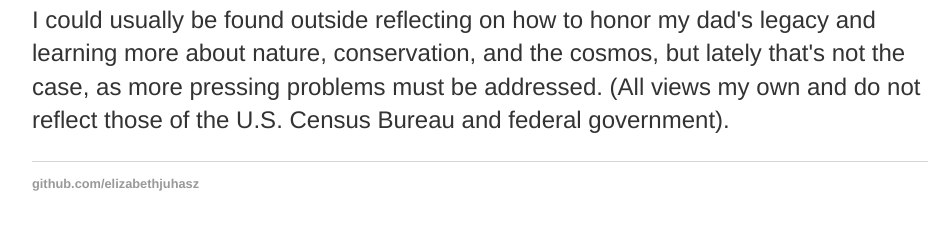
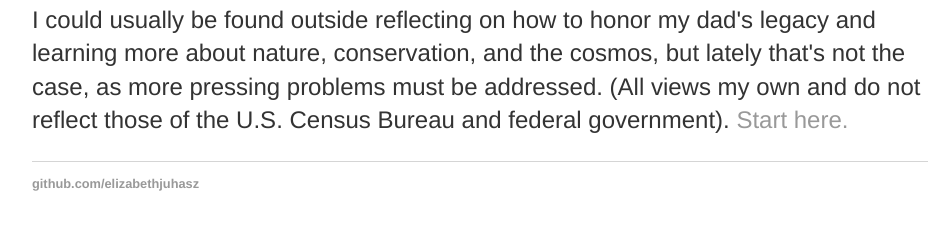
Before and after one commit to elizabethjuhasz/elizabethjuhasz.github.io, a Jekyll site: the page built from index.html, in a window 1280 px wide. Shown: the part 360-590 px from the top of the page, without its empty margins (160-1112 px from the left). Built offline with Jekyll 4.4.1, drawn with Linux system fonts in a browser that asks for light colours; Markdown is read by kramdown in place of the engine named in the settings.

Commit message:
Update index.html

```diff
--- a/index.html
+++ b/index.html
@@ -6,5 +6,5 @@
 		<div class="blurb">
 			<h1>Welcome</h1>
 			<p><h5>"Genuine politics--politics worthy of the name, and the only politics I am willing to devote myself to--is simply a matter of serving those around us: serving the community and serving those who will come after us." Havel,  Václav. 1993. <i>Summer Meditations.</i></h5></p>
-			<p>Hi. I'm Elizabeth Juhász. I am a proud civil servant. <p> I could usually be found outside reflecting on how to honor my dad's legacy and learning more about nature, conservation, and the cosmos, but lately that's not the case, as more pressing problems must be addressed.  (All views my own and do not reflect those of the U.S. Census Bureau and federal government).
+			<p>Hi. I'm Elizabeth Juhász. I am a proud civil servant. <p> I could usually be found outside reflecting on how to honor my dad's legacy and learning more about nature, conservation, and the cosmos, but lately that's not the case, as more pressing problems must be addressed.  (All views my own and do not reflect those of the U.S. Census Bureau and federal government). <a href="/constitution">Start here.</a></p>
 		</div>
```
